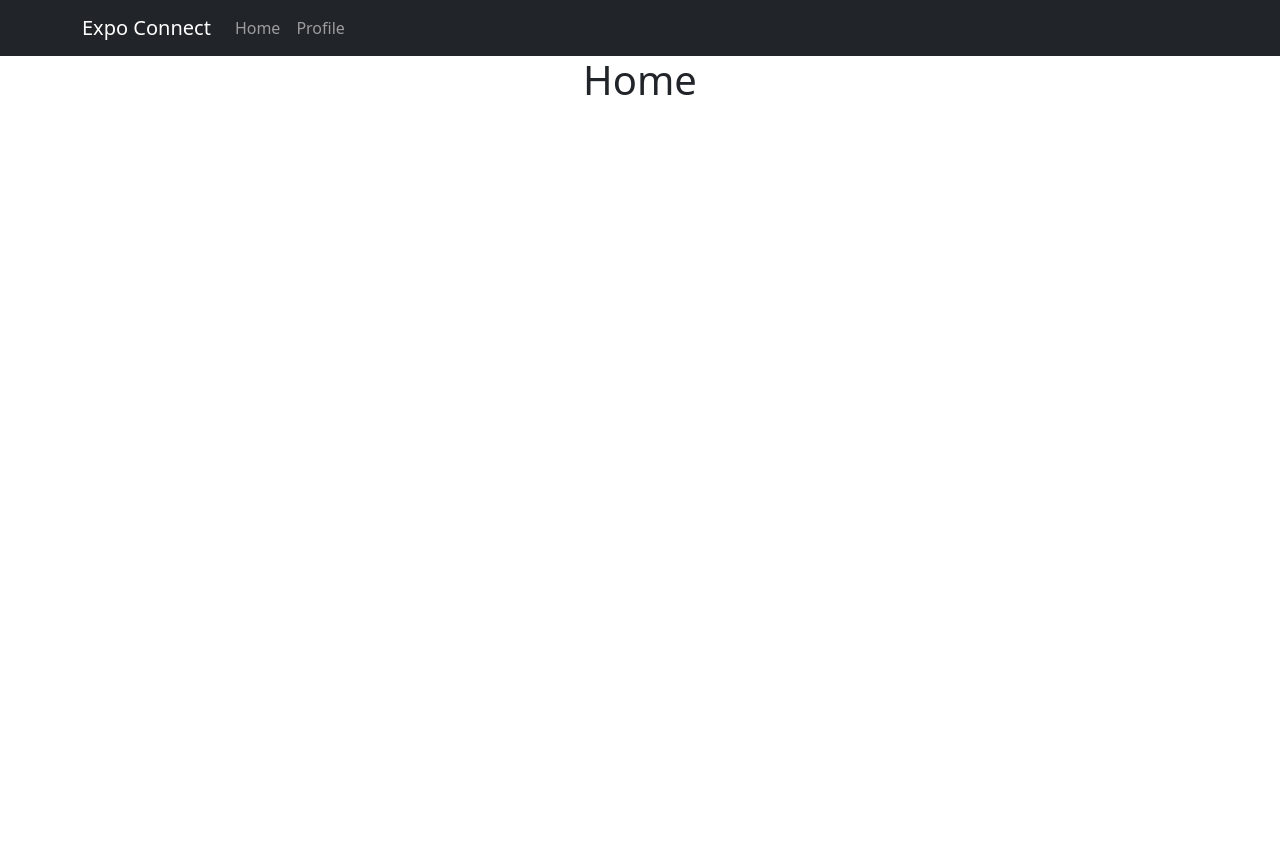
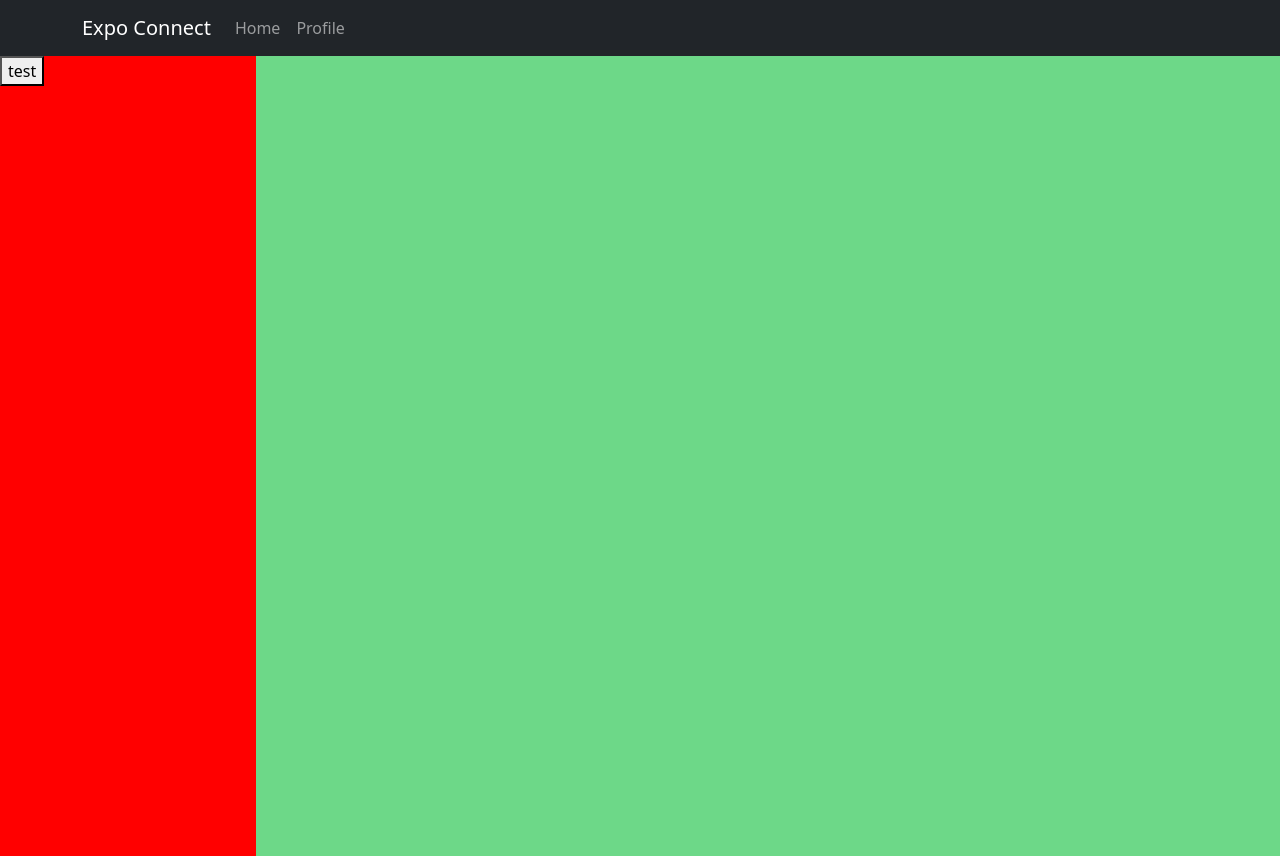
Before and after one commit to chan-cheuk-hin/rmit-hackathon, a React (Create React App) app in the folder react/: page / in a window 1280 px wide. Before the commit the page ends 800 px from the top, so only its background shows below. Built offline with nearby package versions, Linux system fonts and the light colour scheme.

Commit message:
made home notification sidepanel collapse

```diff
--- a/react/src/Home.css
+++ b/react/src/Home.css
@@ -1,4 +1,33 @@
 .homeGrid {
     display: grid;
+    /* Essentially, I want the left column to be collapsible, and the right column to expand to take it */
+    grid-template-columns: auto 1fr;
+    grid-template-rows: 100vh;
+}
 
+.sideBar{
+    width: 20vw;
+    height: 100vh;
+    background-color: blue;
 }
+
+.mainContent {
+    width: 100%;
+    height: 100vh;
+    background-color: rgb(109, 216, 136);
+    grid-column: 2;
+}
+
+.collapsed {
+    display:none !important;
+    background-color: red;
+}
+
+.uncollapsed {
+    display:inline !important;
+    background-color: red;
+}
+
+.collapseBtn {
+    position: absolute;
+}
--- a/react/src/pages/Home.jsx
+++ b/react/src/pages/Home.jsx
@@ -1,9 +1,17 @@
-import React from 'react'
+import React, { useEffect } from 'react'
+import { useState } from 'react'
+import './../Home.css'
 
 const Home = () => {
+    const [collapsed, setCollapsed] = useState(false);
+
     return (
         <div className='homeGrid'>
-            <h1>Home</h1>
+            <button onClick={() => setCollapsed(!collapsed)} className='collapseBtn'>test</button>
+            <div className={`sideBar ${collapsed ? "collapsed" : "uncollapsed"}`}>
+
+            </div>
+            <div className='mainContent'></div>
         </div>
     )
 }
```
